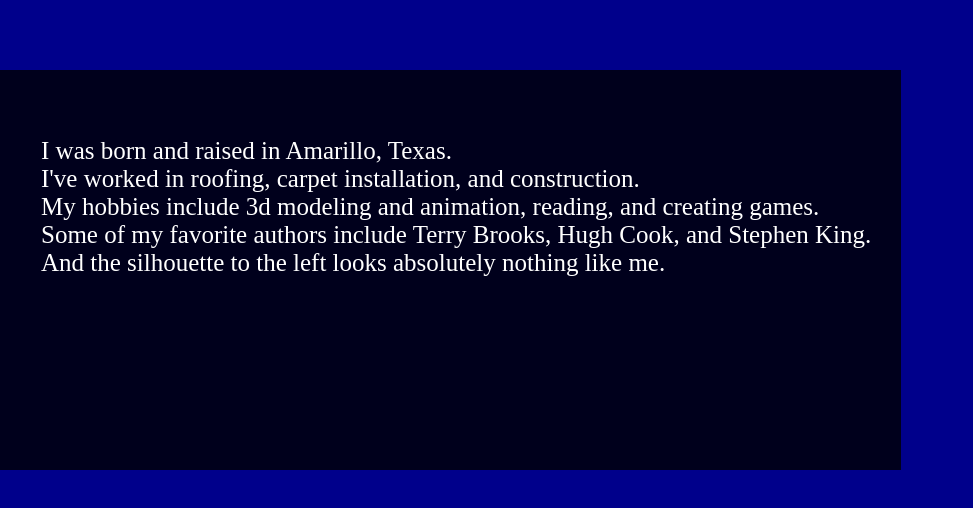
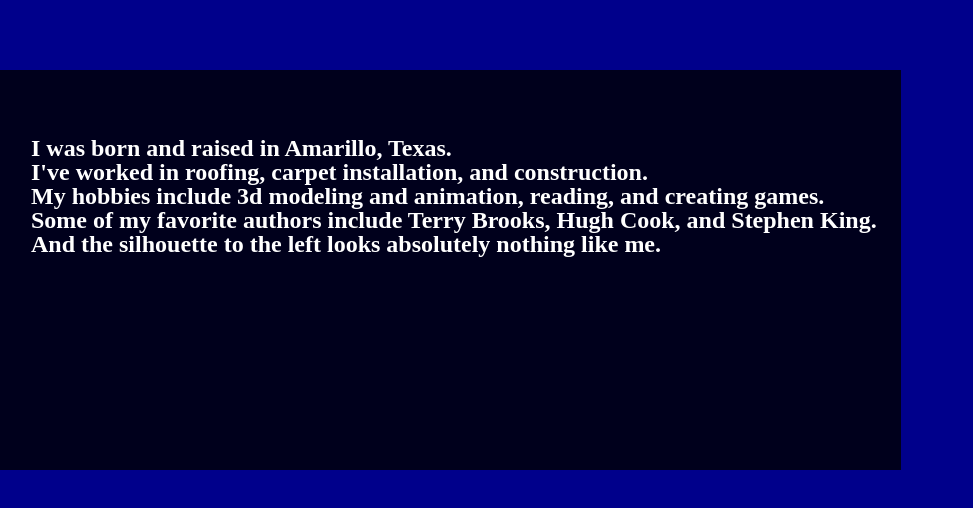
Before and after one commit to cpittman3/about-chrisPittman, a plain HTML site: page index.html in a window 1280 px wide. Shown: the top 508 px of the page, 307-1280 px from the left. Drawn offline with Linux system fonts and the light colour scheme.

Commit message:
Changed separate font properties to shorthand

```diff
--- a/index.html
+++ b/index.html
@@ -8,7 +8,7 @@
  </head>
  <body>
    <div>
-      <img id ="portraitImg" src="https://openclipart.org/image/800px/291183" alt="A generic silhouette"/>
+      <img id ="portraitImg" src="https://openclipart.org/image/800px/291183" alt="A generic silhouette of a head"/>
    </div>
    <div>
       <p>
--- a/style.css
+++ b/style.css
@@ -6,14 +6,17 @@
     left:     35px;
     top:      100px;
 }
+
+p {
+  font: bold 18pt/18pt "Times New Roman"
+}
+
 p {
     justify-content: center;
-    font-family: "Times New Roman";
     color:       white;
-    font-size:   25px;
     position:    relative;
     bottom:      180px;
-    left:        340px;
+    left:        330px;
 
 }
 .back-line {
@@ -21,7 +24,7 @@ p {
     border:    0;
     margin:    0;
     background-color: black;
-    opacity:  .8;
+    opacity:  0.8;
     width:    1200px;
     height:   400px;
     position: absolute;
```
Lines whose indentation alone changed are shown as unchanged.
